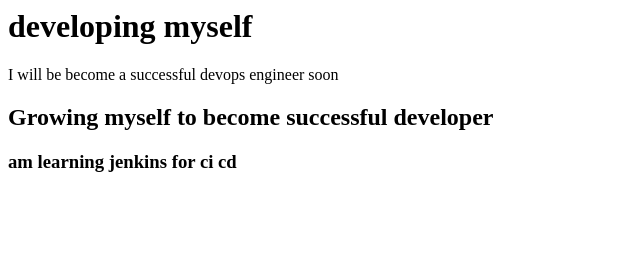
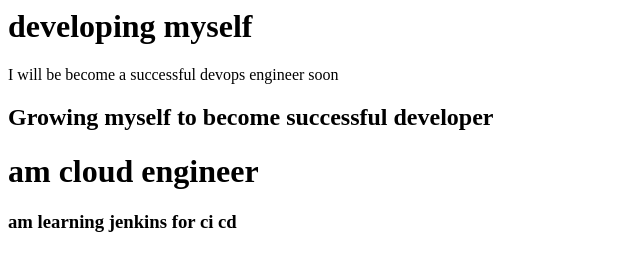
Before and after one commit to Boopathy-senseai/jenkins, a plain HTML site: page index.html in a window 1280 px wide. Shown: the whole page, without its empty margins (0-640 px from the left). Drawn offline with Linux system fonts and the light colour scheme.

Commit message:
Update index.html

```diff
--- a/index.html
+++ b/index.html
@@ -2,4 +2,5 @@
 <p>I will be become a successful devops engineer soon</p>
 
 <h2> Growing myself to become successful developer</h2>
+<h1>am cloud engineer</h1>
 <h3>am learning jenkins for ci cd</h3>
```
